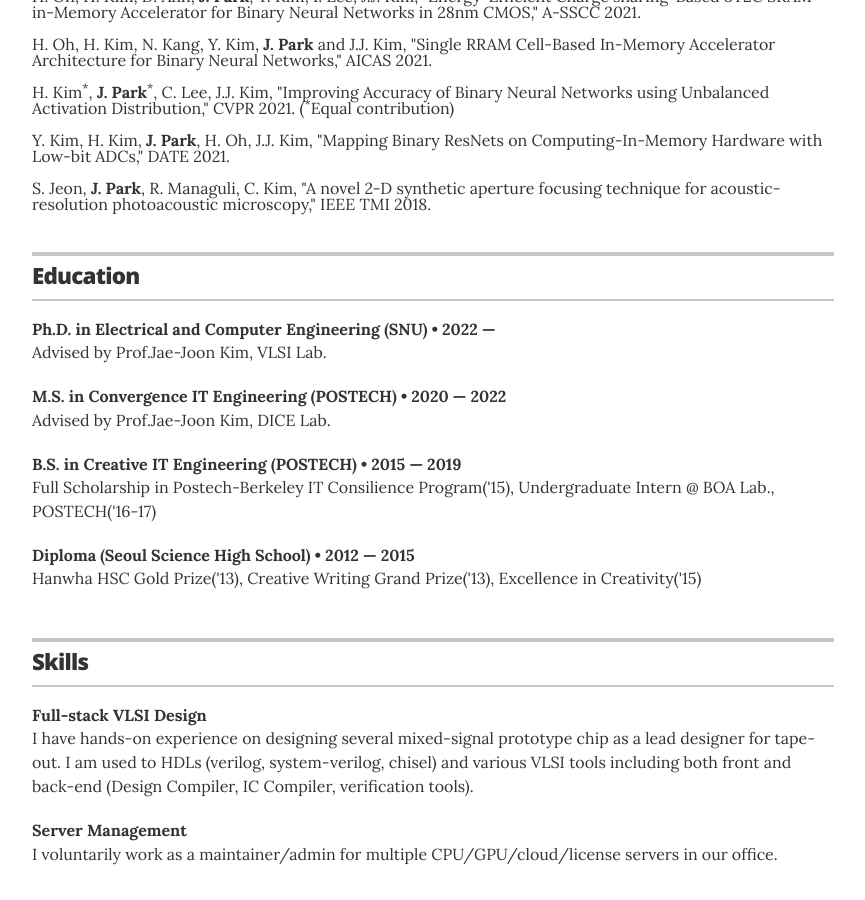
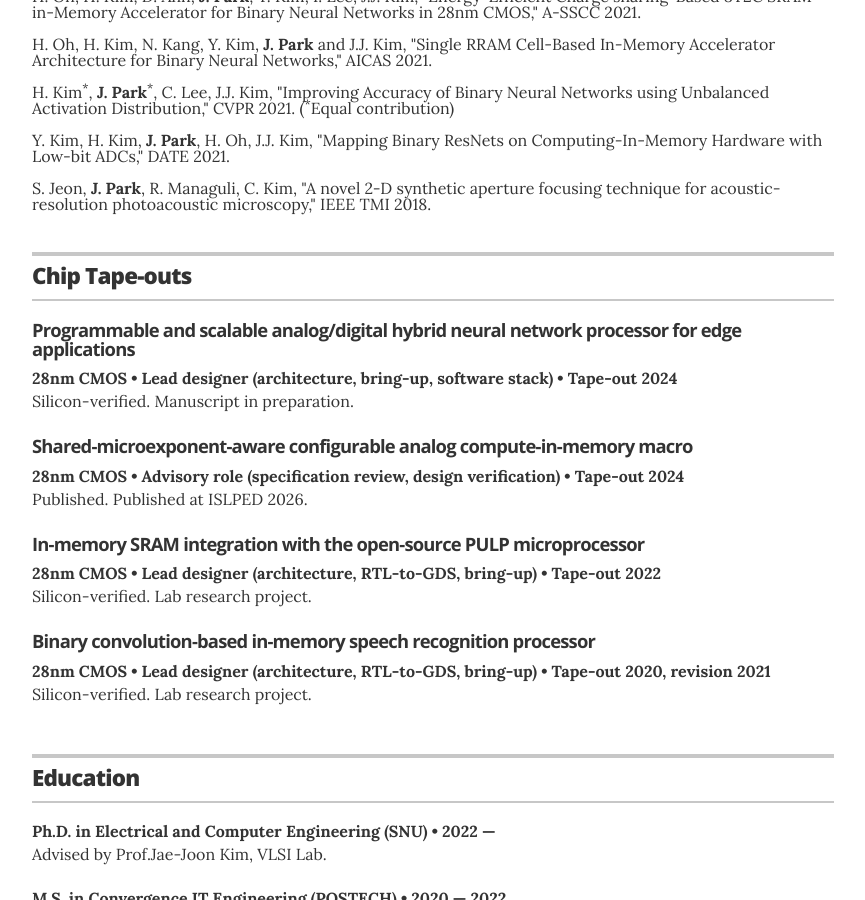
Before and after one commit to inventor71/vinnspace, a Jekyll site: the page built from index.html, in a window 1280 px wide and 900 px high, scrolled down 799 px. Shown: the whole window, without its empty margins (207-1072 px from the left). Built offline with Jekyll 4.4.1, drawn with Linux system fonts in a browser that asks for light colours.

Commit message:
Add chip tape-out section
Lists four 28nm tape-outs with node, role, and status, placed between
Publications and Education. Performance numbers are deliberately omitted
from the unpublished entries.

Co-Authored-By: Claude Opus 5 (1M context) <noreply@anthropic.com>

```diff
--- a/_config.yml
+++ b/_config.yml
@@ -35,6 +35,7 @@ resume_header_intro: "<p>I am a full-time student at <a href='https://vlsi.snu.a
 # comment out to hide
 resume_section_experience:      false
 resume_section_publications:    true
+resume_section_tapeouts:        true
 resume_section_education:       true
 resume_section_projects:        false
 resume_section_skills:          true
--- /dev/null
+++ b/_data/tapeouts.yml
@@ -0,0 +1,30 @@
+# Chip tape-outs
+# Reverse-chronological. Keep performance numbers out of unpublished entries.
+
+- chip: Programmable and scalable analog/digital hybrid neural network processor for edge applications
+  node: 28nm CMOS
+  role: Lead designer (architecture, bring-up, software stack)
+  duration: Tape-out 2024
+  status: Silicon-verified
+  description: Manuscript in preparation.
+
+- chip: Shared-microexponent-aware configurable analog compute-in-memory macro
+  node: 28nm CMOS
+  role: Advisory role (specification review, design verification)
+  duration: Tape-out 2024
+  status: Published
+  description: Published at ISLPED 2026.
+
+- chip: In-memory SRAM integration with the open-source PULP microprocessor
+  node: 28nm CMOS
+  role: Lead designer (architecture, RTL-to-GDS, bring-up)
+  duration: Tape-out 2022
+  status: Silicon-verified
+  description: Lab research project.
+
+- chip: Binary convolution-based in-memory speech recognition processor
+  node: 28nm CMOS
+  role: Lead designer (architecture, RTL-to-GDS, bring-up)
+  duration: Tape-out 2020, revision 2021
+  status: Silicon-verified
+  description: Lab research project.
--- a/_layouts/resume.html
+++ b/_layouts/resume.html
@@ -83,6 +83,26 @@
 
       </section>
       <!-- end Publications -->
+      {% endif %}
+
+      {% if site.resume_section_tapeouts %}
+      <!-- begin Chip Tape-outs -->
+      <section class="content-section">
+        <header class="section-header">
+          <h2>Chip Tape-outs</h2>
+        </header>
+
+        {% for chip in site.data.tapeouts %}
+        <div class="resume-item" itemscope itemtype="http://schema.org/CreativeWork">
+          <meta itemprop="creator" content="{{ site.resume_name }}" itemtype="http://schema.org/Person" />
+          <h3 class="resume-item-title" itemprop="name">{{ chip.chip }}</h3>
+          <h4 class="resume-item-details" itemprop="description">{{ chip.node }} &bull; {{ chip.role }} &bull; {{ chip.duration }}</h4>
+          <p class="resume-item-copy">{% if chip.status %}{{ chip.status }}. {% endif %}{{ chip.description }}</p>
+        </div><!-- end of resume-item -->
+        {% endfor %}
+
+      </section>
+      <!-- end Chip Tape-outs -->
       {% endif %}
 
       {% if site.resume_section_education %}
```
